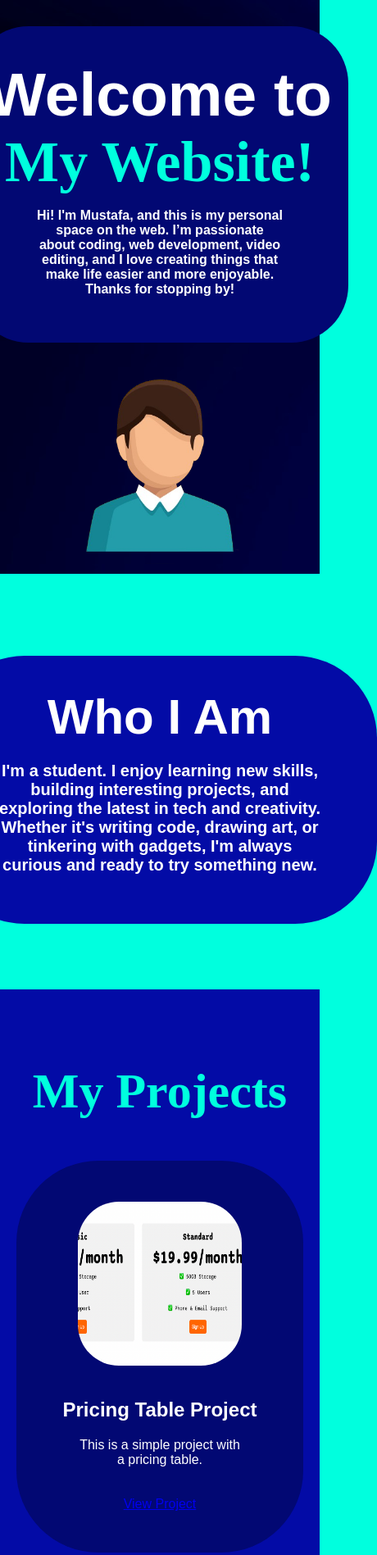
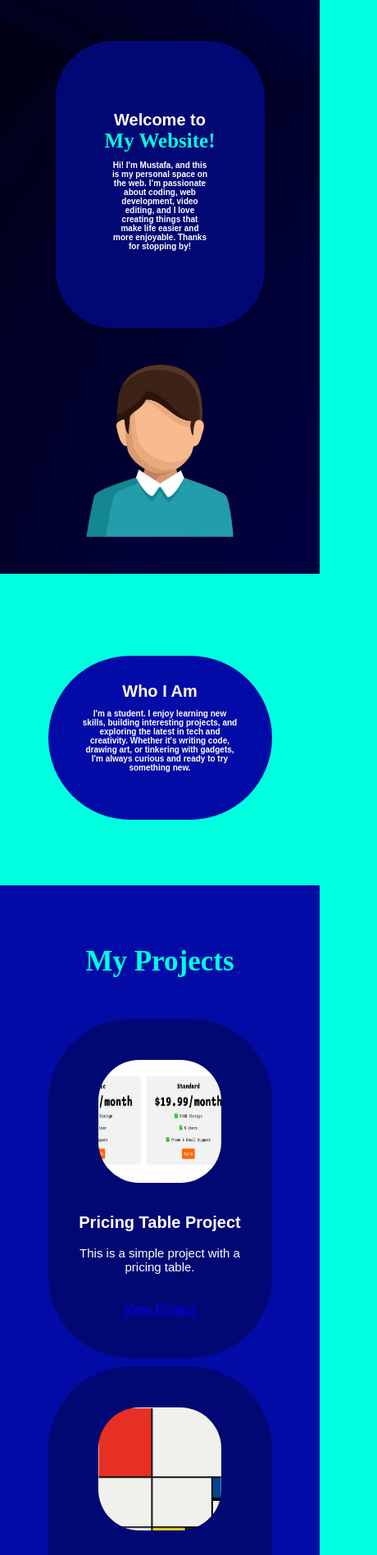
Before and after one commit to MMH75/mmh_website, a plain HTML site: page index.html in a window 390 px wide. Shown: the top 1897 px of the page at 82% size, 460 px wide, since content can reach past the window. Drawn offline with Linux system fonts and the light colour scheme.

Commit message:
Add files via upload

```diff
--- a/style.css
+++ b/style.css
@@ -190,34 +190,71 @@ body {
     color: black;
 }
 
+.full {
+    width: 100%;
+}
+
 @media (max-width: 700px) {
 	.first {
         flex-direction: column;
         height: 700px;
         gap: 0px;
+        padding-left: 0px;
+        padding-right: 0px;
     }
     .who {
-        font-size: 75px;
+        font-size: 20px;
+        width: 70%;
     }
+    #website {
+        font-size: 25px;
+        width: 100%;
+    }
+
     .p {
+        font-size: 10px;
+        width: 60% ;
         margin-left: 0px;
     }
     .intro {
-        width: 400px;
+        width: 50%;
         padding-top: 40px;
         padding-bottom: 40px;
         border-radius: 70px;
         margin-top: 50px;
     }
     .sub-about {
-        width: 100%;
+        width: 70%;
+        height: 200px;
         display: flex;
         flex-direction: column;
         justify-content: center;
         align-items: center;
+        padding: 0px;
+    }
+    .about-h1 {
+        font-size: 20px;
     }
     .about-p {
         display: inline-block;
+        font-size: 10px;
+        width: 70%;
+    }
+    #projects-h1 {
+        font-size: 35px;
+    }
+    .project-h2 {
+        font-size: 20px;
+    }
+    .project-p {
+        font-size: 15px;
+    }
+    .project-img {
+        height: 150px;
+        width: 150px;
+    }
+    .project {
+        width: 70%;
     }
     .projects-flex {
         flex-direction: column;
@@ -232,6 +269,19 @@ body {
         margin-left: 0px;
         text-align: center;
     }
+    .contact-h1 {
+        font-size: 30px;
+    }
+    .contact-h2 {
+        font-size: 20px;
+    }
+    .contact-h3 {
+        font-size: 15px;
+        width: 50%;
+    }
+    .contact-p {
+        font-size: 10px;
+    }
 }
 
 @media (max-width: 1000px) {
```
Also changed, not shown: index.html (+1 -0 lines).
